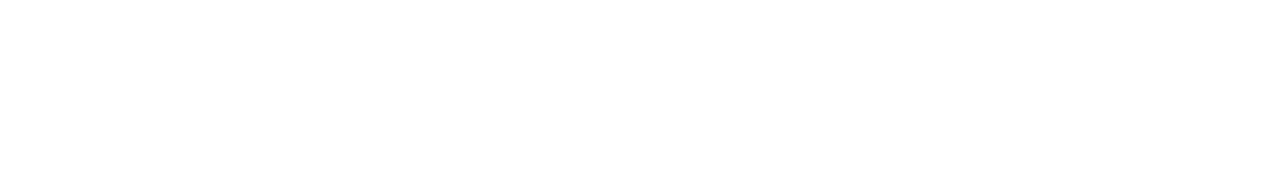
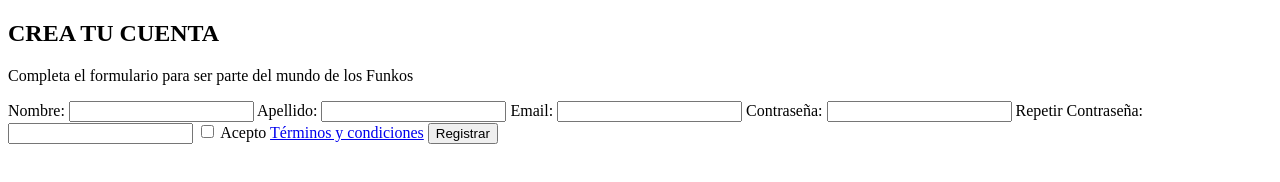
Before and after one commit to lucia-pitrelli/challenge_integrador, a plain HTML site: page pages/admin/register.html in a window 1280 px wide. Drawn offline with Linux system fonts and the light colour scheme.

Commit message:
register html listo

```diff
--- a/pages/admin/register.html
+++ b/pages/admin/register.html
@@ -5,5 +5,39 @@
     <meta name="viewport" content="width=device-width, initial-scale=1.0" />
     <title>Register</title>
   </head>
-  <body></body>
+  <body>
+    <section>
+      <h1>CREA TU CUENTA</h1>
+      <p>Completa el formulario para ser parte del mundo de los Funkos</p>
+      <form action="" method="">
+        <!--name-->
+        <label for="name">Nombre:</label>
+        <input type="text" id="name" />
+
+        <!--fullname-->
+        <label for="fullname">Apellido:</label>
+        <input type="text" id="fullname" />
+
+        <!--email-->
+        <label for="email">Email:</label>
+        <input type="email" id="email" />
+
+        <!--contraseña-->
+        <label for="contraseña">Contraseña:</label>
+        <input type="password" id="contraseña" />
+
+        <!-- repetir contraseña-->
+        <label for="repetir-contraseña">Repetir Contraseña:</label>
+        <input type="password" id="repetir-contraseña" />
+
+        <!--Acepto-->
+        <input type="checkbox" name="agree" id="agree" />
+        <label for="agree">Acepto</label>
+        <a href="#">Términos y condiciones</a>
+
+        <!--enviar-->
+        <button type="submit">Registrar</button>
+      </form>
+    </section>
+  </body>
 </html>
```
